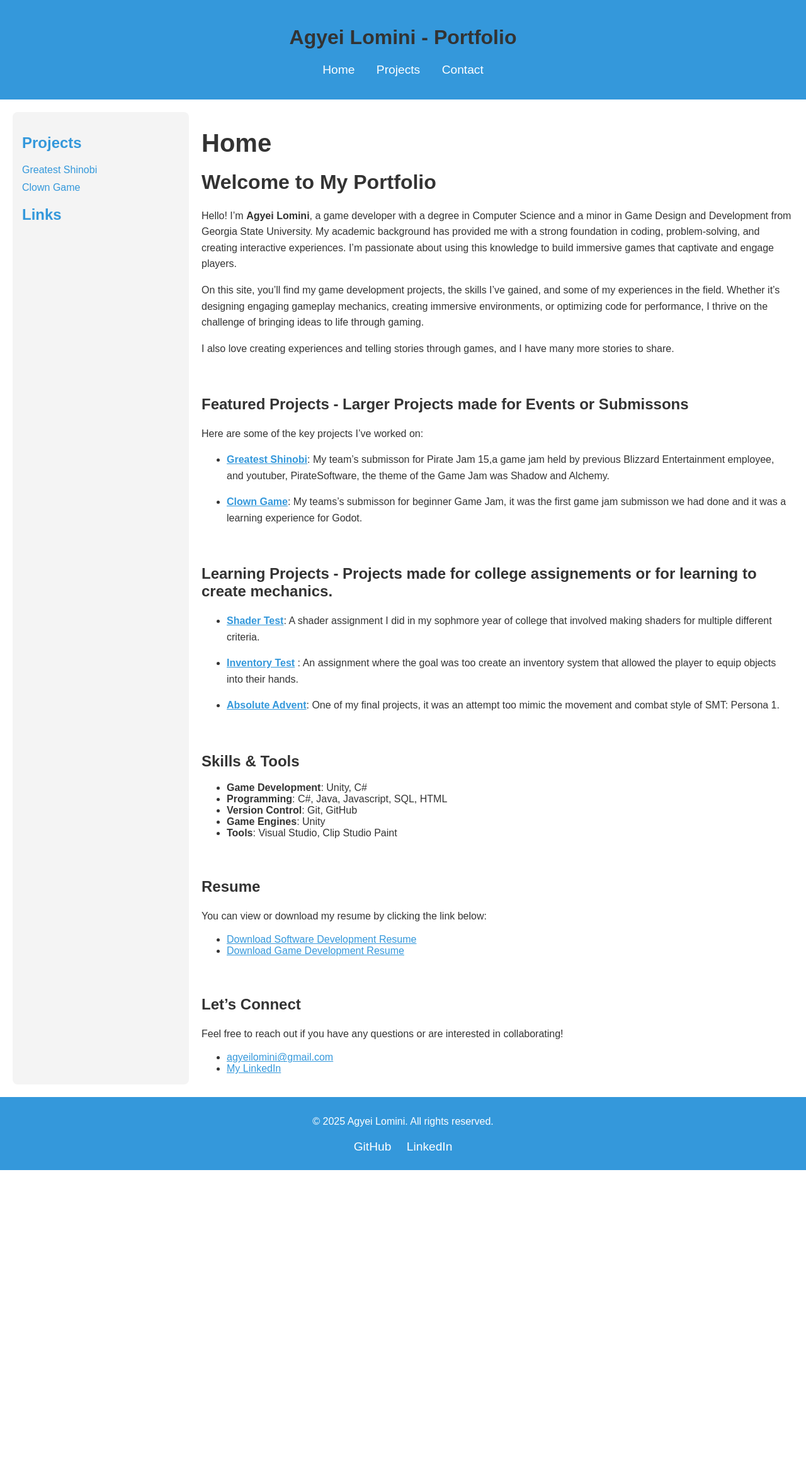
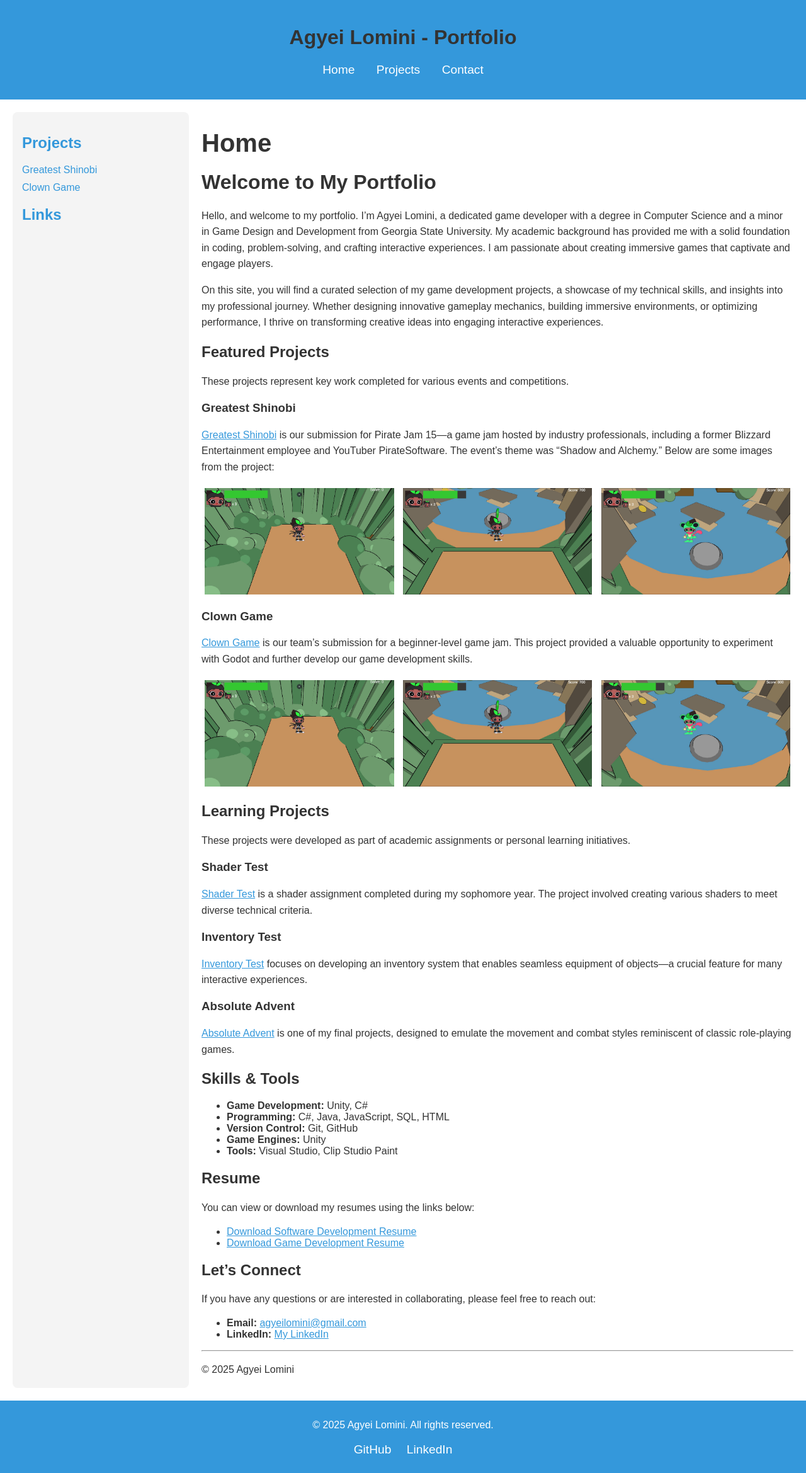
Before and after one commit to Zeroscapez/Zeroscapez.github.io, a Jekyll site: the page built from index.md, in a window 1280 px wide. Shown: the whole page at 63% size. Built offline with Jekyll 4.4.1, drawn with Linux system fonts in a browser that asks for light colours; before the commit the page ends 1858 px from its top, so only the background shows below that.

Commit message:
added images to projects

```diff
--- a/assets/css/style.css
+++ b/assets/css/style.css
@@ -126,3 +126,16 @@ a {
 a:hover {
     text-decoration: underline;
 }
+
+.project-gallery {
+    display: flex;
+    justify-content: space-between;
+    flex-wrap: wrap;
+}
+
+.project-gallery img {
+    flex: 1 0 25%;
+    margin: 0.5%;
+    max-width: 100%;
+    height: auto;
+}
--- a/index.md
+++ b/index.md
@@ -5,58 +5,70 @@ title: Home
 
 # Welcome to My Portfolio
 
-Hello! I’m **Agyei Lomini**, a game developer with a degree in Computer Science and a minor in Game Design and Development from Georgia State University. My academic background has provided me with a strong foundation in coding, problem-solving, and creating interactive experiences. I’m passionate about using this knowledge to build immersive games that captivate and engage players.
+Hello, and welcome to my portfolio. I’m Agyei Lomini, a dedicated game developer with a degree in Computer Science and a minor in Game Design and Development from Georgia State University. My academic background has provided me with a solid foundation in coding, problem-solving, and crafting interactive experiences. I am passionate about creating immersive games that captivate and engage players.
 
-On this site, you’ll find my game development projects, the skills I’ve gained, and some of my experiences in the field. Whether it’s designing engaging gameplay mechanics, creating immersive environments, or optimizing code for performance, I thrive on the challenge of bringing ideas to life through gaming.
+On this site, you will find a curated selection of my game development projects, a showcase of my technical skills, and insights into my professional journey. Whether designing innovative gameplay mechanics, building immersive environments, or optimizing performance, I thrive on transforming creative ideas into engaging interactive experiences.
 
-I also love creating experiences and telling stories through games, and I have many more stories to share.
+## Featured Projects
 
-<br>
+These projects represent key work completed for various events and competitions.
 
-## Featured Projects - Larger Projects made for Events or Submissons
+### Greatest Shinobi
 
-Here are some of the key projects I’ve worked on:
+[Greatest Shinobi](https://ultima2b.itch.io) is our submission for Pirate Jam 15—a game jam hosted by industry professionals, including a former Blizzard Entertainment employee and YouTuber PirateSoftware. The event’s theme was "Shadow and Alchemy." Below are some images from the project:
 
-- **[Greatest Shinobi](https://ultima2b.itch.io/greatest-shinobi)**: My team's submisson for Pirate Jam 15,a game jam held by previous Blizzard Entertainment employee,
-                        and youtuber, PirateSoftware, the theme of the Game Jam was Shadow and Alchemy.
+<div class="project-gallery">
+  <img src="/assets/images/gshinobi/gs1.jpg" alt="Greatest Shinobi - Scene 1" style="width: 25%; margin-right: 1%;">
+  <img src="/assets/images/gshinobi/gs2.jpg" alt="Greatest Shinobi - Scene 2" style="width: 25%; margin-right: 1%;">
+  <img src="/assets/images/gshinobi/gs3.jpg" alt="Greatest Shinobi - Scene 3" style="width: 25%;">
+</div>
 
+### Clown Game
 
-- **[Clown Game](https://youtu.be/i1nelzJMpVs?list=PLVebW6tkQvDHuhct9Yj4C8IGVGqb6Mbvb)**: My teams's submisson for beginner Game Jam, it was the first game jam submisson we had done and it was a learning experience for Godot.
+[Clown Game](https://youtu.be) is our team’s submission for a beginner-level game jam. This project provided a valuable opportunity to experiment with Godot and further develop our game development skills.
 
-<br>
+<div class="project-gallery">
+  <img src="/assets/images/gshinobi/gs1.jpg" alt="Greatest Shinobi - Scene 1" style="width: 25%; margin-right: 1%;">
+  <img src="/assets/images/gshinobi/gs2.jpg" alt="Greatest Shinobi - Scene 2" style="width: 25%; margin-right: 1%;">
+  <img src="/assets/images/gshinobi/gs3.jpg" alt="Greatest Shinobi - Scene 3" style="width: 25%;">
+</div>
 
-## Learning Projects - Projects made for college assignements or for learning to create mechanics.
+## Learning Projects
 
-- **[Shader Test](https://youtu.be/Hg7tELQcOnk?list=PLVebW6tkQvDHuhct9Yj4C8IGVGqb6Mbvb)**: A shader assignment I did in my sophmore year of college that involved making shaders for multiple different criteria.
+These projects were developed as part of academic assignments or personal learning initiatives.
 
-- **[Inventory Test](https://youtu.be/075ogjXMLJI?list=PLVebW6tkQvDHuhct9Yj4C8IGVGqb6Mbvb)** : An assignment where the goal was too create an inventory system that allowed the player to equip objects into their hands.
+### Shader Test
 
-- **[Absolute Advent](https://youtu.be/hhVBQc7Wi4s?list=PLVebW6tkQvDHuhct9Yj4C8IGVGqb6Mbvb)**: One of my final projects, it was an attempt too mimic the movement and combat style of SMT: Persona 1.
+[Shader Test](https://youtu.be) is a shader assignment completed during my sophomore year. The project involved creating various shaders to meet diverse technical criteria.
 
-<br>
+### Inventory Test
+
+[Inventory Test](https://youtu.be) focuses on developing an inventory system that enables seamless equipment of objects—a crucial feature for many interactive experiences.
+
+### Absolute Advent
+
+[Absolute Advent](https://youtu.be) is one of my final projects, designed to emulate the movement and combat styles reminiscent of classic role-playing games.
 
 ## Skills & Tools
 
-- **Game Development**: Unity, C#
-- **Programming**: C#, Java, Javascript, SQL, HTML
-- **Version Control**: Git, GitHub
-- **Game Engines**: Unity
-- **Tools**: Visual Studio, Clip Studio Paint
-
-<br>
+- **Game Development:** Unity, C#
+- **Programming:** C#, Java, JavaScript, SQL, HTML
+- **Version Control:** Git, GitHub
+- **Game Engines:** Unity
+- **Tools:** Visual Studio, Clip Studio Paint
 
 ## Resume
 
-You can view or download my resume by clicking the link below:
+You can view or download my resumes using the links below:
+- [Download Software Development Resume](http://zeroscapez.github.io)
+- [Download Game Development Resume](https://zeroscapez.github.io/files/Game%20Dev_AgyeiLomini.pdf)
 
-- [Download Software Development Resume](https://zeroscapez.github.io/files/AgyeiLomini_Resume.pdf)
-- [Download Game Development Resume](https://zeroscapez.github.io/files/Game Dev_AgyeiLomini.pdf)
+## Let’s Connect
 
-<br>
+If you have any questions or are interested in collaborating, please feel free to reach out:
+- **Email:** [agyeilomini@gmail.com](mailto:agyeilomini@gmail.com)
+- **LinkedIn:** [My LinkedIn](https://www.linkedin.com)
 
-## Let's Connect
+---
 
-Feel free to reach out if you have any questions or are interested in collaborating!
-
-- [agyeilomini@gmail.com](mailto:agyeilomini@gmail.com)
-- [My LinkedIn](https://www.linkedin.com/in/agyei-lomini-067340266/)
+© 2025 Agyei Lomini
```
Also changed, not shown: assets/images/clowng/cg1.jpg (added), assets/images/clowng/cg2.jpg (added), assets/images/gshinobi/gs1.jpg (added), assets/images/gshinobi/gs2.jpg (added), assets/images/gshinobi/gs3.jpg (added), 6 other files.
